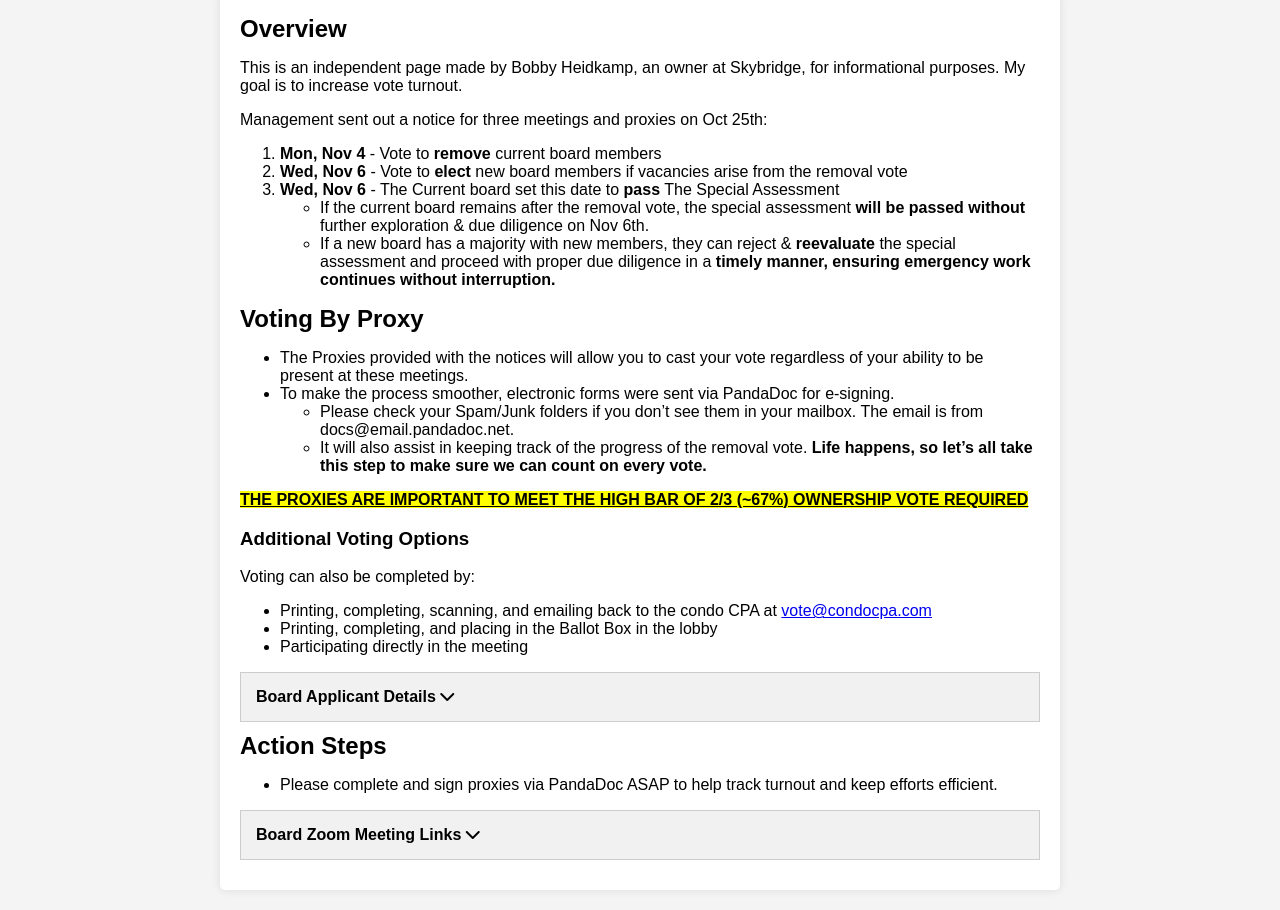
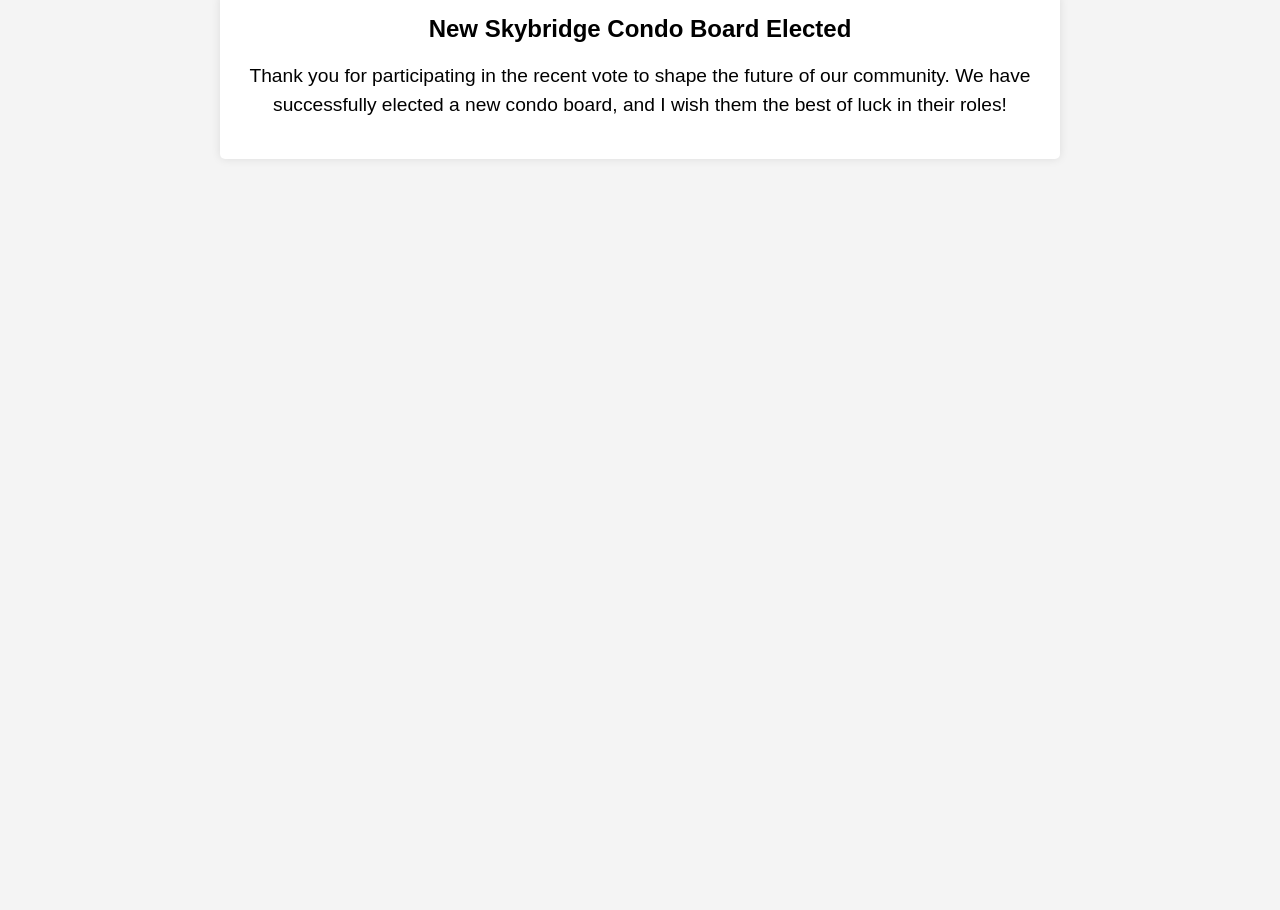
Before and after one commit to bheidkamp3/bheidkamp3.github.io, a plain HTML site: page index.html in a window 1280 px wide. Shown: the part 82-992 px from the top of the page. After the commit the page ends 800 px from the top, so only its background shows below. Drawn offline with Linux system fonts and the light colour scheme.

Commit message:
removing most info

```diff
--- a/index.html
+++ b/index.html
@@ -3,7 +3,7 @@
 <head>
     <meta charset="UTF-8">
     <meta name="viewport" content="width=device-width, initial-scale=1.0">
-    <title>Skybridge Vote Information</title>
+    <title>Skybridge Vote Results</title>
     <link rel="stylesheet" href="https://cdnjs.cloudflare.com/ajax/libs/font-awesome/6.0.0-beta3/css/all.min.css">
     <style>
         body {
@@ -28,102 +28,21 @@
             padding: 20px;
             border-radius: 5px;
             box-shadow: 0 0 10px rgba(0, 0, 0, 0.1);
+            text-align: center;
         }
-        .accordion {
-            background: #f1f1f1;
-            border: solid 1px #ccc;
-            margin-bottom: 10px;
-        }
-        .accordion-header {
-            cursor: pointer;
-            padding: 15px;
-            text-align: left;
-            font-weight: bold;
-        }
-        .accordion-content {
-            padding: 15px;
-            display: none;
-            overflow: hidden;
-            background: #fff;
+        p {
+            font-size: 1.2em;
+            line-height: 1.5;
         }
     </style>
 </head>
 <body>
     <header>
-        <h1>Skybridge 737 Vote to Replace Condo Board</h1>
+        <h1>Thank You for Voting!</h1>
     </header>
-<div class="container">
-    <h2>Overview</h2>
-    <p>This is an independent page made by Bobby Heidkamp, an owner at Skybridge, for informational purposes. My goal is to increase vote turnout.</p>
-    <p>Management sent out a notice for three meetings and proxies on Oct 25th:</p>
-    <ol>
-        <li><strong>Mon, Nov 4</strong> - Vote to <strong>remove</strong> current board members</li>
-        <li><strong>Wed, Nov 6</strong> - Vote to <strong>elect</strong> new board members if vacancies arise from the removal vote</li>
-        <li><strong>Wed, Nov 6</strong> - The Current board set this date to <strong>pass</strong> The Special Assessment</li>
-        <ul>
-            <li>If the current board remains after the removal vote, the special assessment <strong> will be passed without</strong> further exploration & due diligence on Nov 6th.</li>
-            <li>If a new board has a majority with new members, they can reject & <strong> reevaluate</strong> the special assessment and proceed with proper due diligence in a <strong> timely manner, ensuring emergency work continues without interruption.</strong></li>
-        </ul>
-    </ol>
-    <h2>Voting By Proxy</h2>
-    <ul>
-        <li>The Proxies provided with the notices will allow you to cast your vote regardless of your ability to be present at these meetings.</li>
-        <li>To make the process smoother, electronic forms were sent via PandaDoc for e-signing.
-            <ul>
-                <li>Please check your Spam/Junk folders if you don’t see them in your mailbox. The email is from docs@email.pandadoc.net.</li>
-                <li>It will also assist in keeping track of the progress of the removal vote.<strong> Life happens, so let’s all take this step to make sure we can count on every vote.</strong></li>
-            </ul>
-        </li>
-    </ul>
-    <p><strong><u style="background-color: yellow;">THE PROXIES ARE IMPORTANT TO MEET THE HIGH BAR OF 2/3 (~67%) OWNERSHIP VOTE REQUIRED</u></strong></p>
-
-    <h3>Additional Voting Options</h3>
-    <p>Voting can also be completed by:</p>
-    <ul>
-        <li>Printing, completing, scanning, and emailing back to the condo CPA at <a href="mailto:vote@condocpa.com">vote@condocpa.com</a></li>
-        <li>Printing, completing, and placing in the Ballot Box in the lobby</li>
-        <li>Participating directly in the meeting</li>
-    </ul>
-    <div class="accordion">
-        <div class="accordion-header">Board Applicant Details <i class="fas fa-chevron-down"></i></div>
-        <div class="accordion-content">
-            <p>Below are the applications submitted for the board:</p>
-            <ul>
-                <li><a href="Applicants/DustinSegura.pdf">Dustin Segura</a></li>
-                <li><a href="Applicants/FaisalAbdullah.pdf">Faisal Abdullah</a></li>
-                <li><a href="Applicants/JenniferStuart.pdf">Jennifer Stuart</a></li>
-                <li><a href="Applicants/MunishMehta.pdf">Munish Mehta</a></li>
-                <li><a href="Applicants/RonakPatel.pdf">Ronak Patel</a></li>
-                <li><a href="Applicants/RyanSchommer.pdf">Ryan Schommer</a></li>
-            </ul>
-            <p><a href="https://us06web.zoom.us/rec/play/s5tZtobhbdBe6GRy7z8ZN4EUn1rV_zdoOQdESasA5ZyKL-4NFXMIfYFh8_laoQSDiIyHtgeheH2LovHM.ao0ZdXr7M70fuvtr?canPlayFromShare=true&from=share_recording_detail&continueMode=true&componentName=rec-play&originRequestUrl=https%3A%2F%2Fus06web.zoom.us%2Frec%2Fshare%2FvdXBlj0EGwkqtIywJWFnotcEXrfiH2DsQTY43YApPvXt8pLb9__iH-9vPgVd4272.ezsIUweCJCNnm8o0">
-                Candidate Q&A Meeting Video</a>
-            </p>
-        </div>
+    <div class="container">
+        <h2>New Skybridge Condo Board Elected</h2>
+        <p>Thank you for participating in the recent vote to shape the future of our community. We have successfully elected a new condo board, and I wish them the best of luck in their roles!</p>
     </div>
-    <h2>Action Steps</h2>
-    <ul>
-        <li>Please complete and sign proxies via PandaDoc ASAP to help track turnout and keep efforts efficient.</li>
-    </ul>
-    <div class="accordion">
-        <div class="accordion-header">Board Zoom Meeting Links <i class="fas fa-chevron-down"></i></div>
-        <div class="accordion-content">
-            <ul>
-                <li><a href="https://zoom.us/j/5225063492">Mon Nov 4 7pm Zoom for Board Removal Vote</a></li>
-                <li><a href="https://zoom.us/j/5225063492">Wed Nov 6 7pm Zoom for Election Vote & Special Assessment</a></li>
-            </ul>
-        </div>
-    </div>
-</div>
-<script>
-    const accHeaders = document.querySelectorAll('.accordion-header');
-    accHeaders.forEach(header => {
-        header.addEventListener('click', () => {
-            header.classList.toggle('active');
-            const content = header.nextElementSibling;
-            content.style.display = content.style.display === "block" ? "none" : "block";
-        });
-    });
-</script>
 </body>
 </html>
```
Also changed, not shown: 6 other files.
